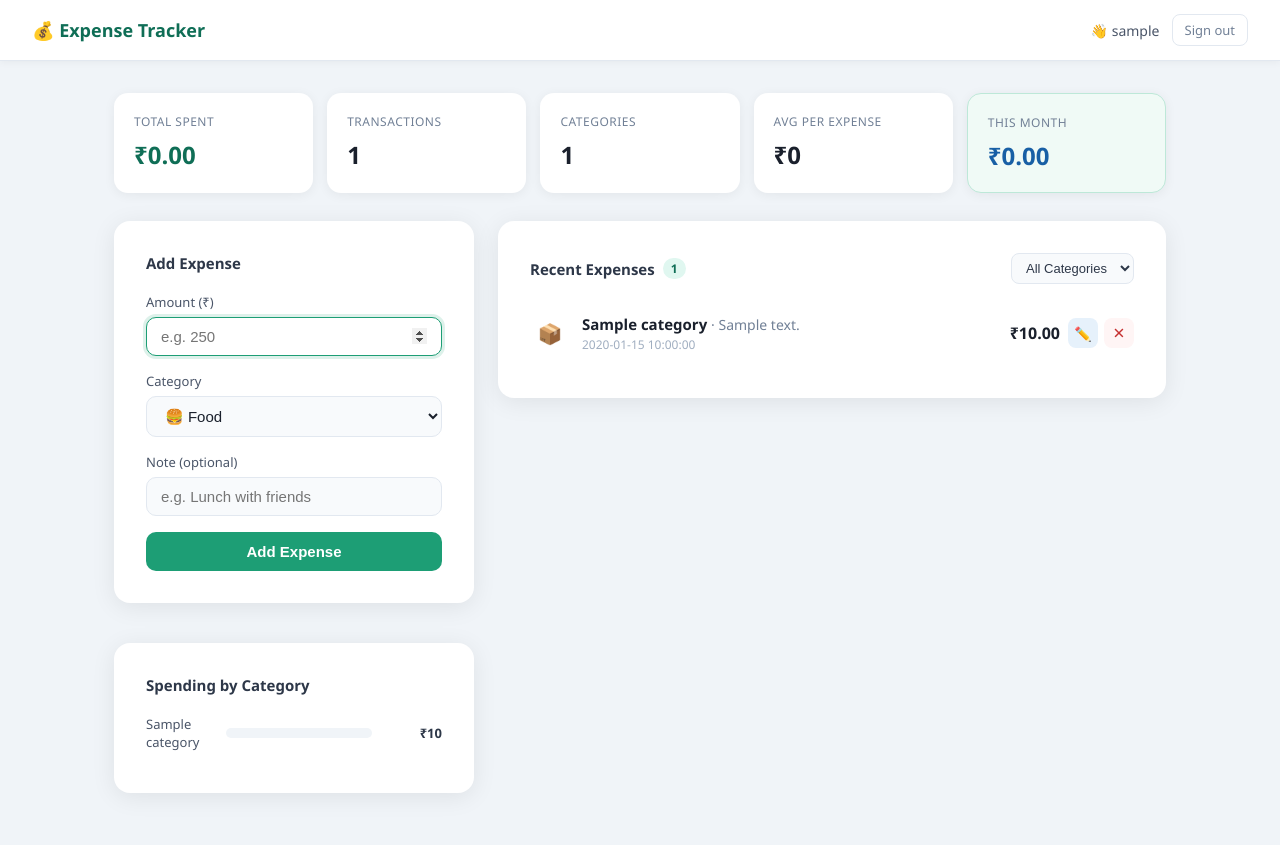
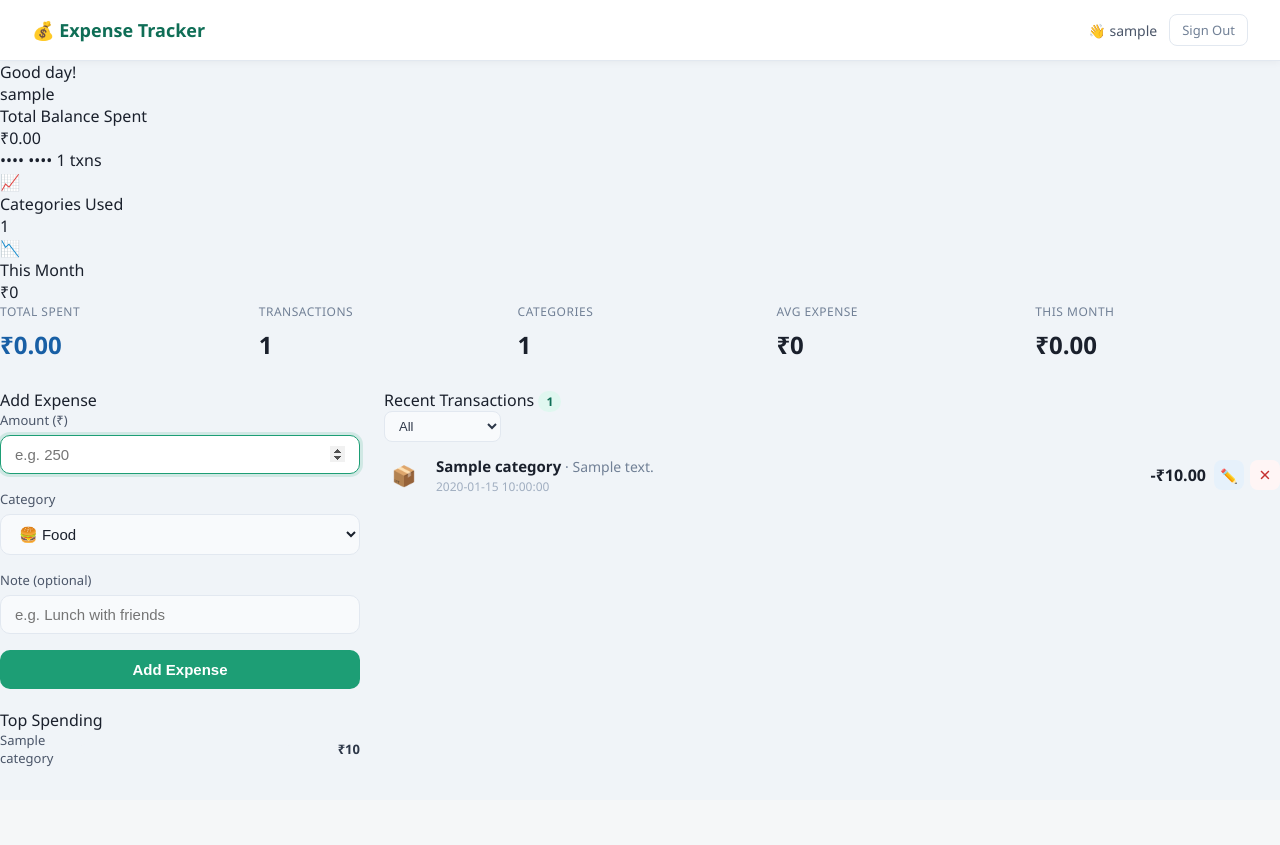
Before and after one commit to manirajch2004/expense-tracker, a Flask app: template templates/dashboard.html in a window 1280 px wide. After the commit the page ends 767 px from the top, so only its background shows below. Run offline with Flask 3, Linux system fonts and the light colour scheme; the template is opened without the code that fills it: most values are stand-ins (such as "Sample title", 1, 10 or a date in 2020); some libraries are stand-ins or nearby versions.

Commit message:
Update dashboard.html

```diff
--- a/templates/dashboard.html
+++ b/templates/dashboard.html
@@ -6,58 +6,94 @@
     <title>Dashboard – Expense Tracker</title>
     <link rel="stylesheet" href="{{ url_for('static', filename='css/style.css') }}">
 </head>
-<body class="dash-page">
+<body>
 
 <!-- Navbar -->
 <nav class="navbar">
-    <div class="nav-brand">💰 Expense Tracker</div>
+    <div class="nav-brand">
+        <span>💰</span> Expense Tracker
+    </div>
     <div class="nav-right">
         <span class="nav-user">👋 {{ user_name }}</span>
-        <a href="/logout" class="btn-logout">Sign out</a>
+        <a href="/logout" class="btn-logout">Sign Out</a>
     </div>
 </nav>
 
-<div class="dash-container">
+<div class="dash-wrap">
 
-    <!-- ✅ IMPROVEMENT 4: 5 summary cards including Monthly Total -->
+    <!-- Balance Card -->
+    <div class="balance-card">
+        <div class="balance-greeting">Good day!</div>
+        <div class="balance-name">{{ user_name }}</div>
+        <div class="balance-amount-label">Total Balance Spent</div>
+        <div class="balance-amount">₹{{ "%.2f"|format(total) }}</div>
+        <div class="balance-footer">
+            <div class="balance-dots">•••• •••• {{ count }} txns</div>
+            <div class="mastercard">
+                <div class="mc-circle"></div>
+                <div class="mc-circle"></div>
+            </div>
+        </div>
+    </div>
+
+    <!-- Income / Expense Row -->
+    <div class="ie-row">
+        <div class="ie-card">
+            <div class="ie-icon income">📈</div>
+            <div>
+                <div class="ie-label">Categories Used</div>
+                <div class="ie-val income">{{ cat_totals|length }}</div>
+            </div>
+        </div>
+        <div class="ie-card">
+            <div class="ie-icon expense">📉</div>
+            <div>
+                <div class="ie-label">This Month</div>
+                <div class="ie-val expense">₹{{ "%.0f"|format(monthly_total) }}</div>
+            </div>
+        </div>
+    </div>
+
+    <!-- Summary Grid -->
     <div class="summary-grid">
-        <div class="metric-card">
+        <div class="metric">
             <div class="metric-label">Total Spent</div>
-            <div class="metric-value green">₹{{ "%.2f"|format(total) }}</div>
+            <div class="metric-value blue">₹{{ "%.2f"|format(total) }}</div>
         </div>
-        <div class="metric-card">
+        <div class="metric">
             <div class="metric-label">Transactions</div>
             <div class="metric-value">{{ count }}</div>
         </div>
-        <div class="metric-card">
+        <div class="metric">
             <div class="metric-label">Categories</div>
             <div class="metric-value">{{ cat_totals|length }}</div>
         </div>
-        <div class="metric-card">
-            <div class="metric-label">Avg per Expense</div>
+        <div class="metric">
+            <div class="metric-label">Avg Expense</div>
             <div class="metric-value">
                 {% if count > 0 %}₹{{ "%.0f"|format(total / count) }}{% else %}₹0{% endif %}
             </div>
         </div>
-        <!-- NEW CARD -->
-        <div class="metric-card highlight">
+        <div class="metric highlight">
             <div class="metric-label">This Month</div>
-            <div class="metric-value blue">₹{{ "%.2f"|format(monthly_total) }}</div>
+            <div class="metric-value teal">₹{{ "%.2f"|format(monthly_total) }}</div>
         </div>
     </div>
 
+    <!-- Main Grid -->
     <div class="dash-main">
 
         <!-- Left Column -->
         <div class="dash-left">
 
-            <!-- Add Expense Form -->
-            <div class="card">
-                <h3 class="card-title">Add Expense</h3>
+            <!-- Add Expense -->
+            <div class="wcard">
+                <div class="wcard-title">Add Expense</div>
                 <form method="POST" action="/dashboard">
                     <div class="field">
                         <label>Amount (₹)</label>
-                        <input type="number" name="amount" placeholder="e.g. 250" min="1" step="0.01" required>
+                        <input type="number" name="amount"
+                               placeholder="e.g. 250" min="1" step="0.01" required>
                     </div>
                     <div class="field">
                         <label>Category</label>
@@ -72,23 +108,24 @@
                     </div>
                     <div class="field">
                         <label>Note (optional)</label>
-                        <input type="text" name="note" placeholder="e.g. Lunch with friends">
+                        <input type="text" name="note"
+                               placeholder="e.g. Lunch with friends">
                     </div>
                     <button type="submit" class="btn btn-primary">Add Expense</button>
                 </form>
             </div>
 
-            <!-- Category Bar Chart -->
+            <!-- Category Chart -->
             {% if cat_totals %}
-            <div class="card">
-                <h3 class="card-title">Spending by Category</h3>
+            <div class="wcard">
+                <div class="wcard-title">Top Spending</div>
                 {% set max_amt = cat_totals[0]['amt'] %}
                 {% for row in cat_totals %}
                 <div class="bar-row">
                     <div class="bar-label">{{ row['category'] }}</div>
                     <div class="bar-track">
-                        <div class="bar-fill cat-{{ row['category']|lower }}"
-                             style="width: {{ (row['amt'] / max_amt * 100)|int }}%"></div>
+                        <div class="bar-fill {{ row['category']|lower }}"
+                             style="width:{{ (row['amt'] / max_amt * 100)|int }}%"></div>
                     </div>
                     <div class="bar-val">₹{{ "%.0f"|format(row['amt']) }}</div>
                 </div>
@@ -100,29 +137,54 @@
 
         <!-- Right Column -->
         <div class="dash-right">
-            <div class="card">
-
-                <!-- ✅ IMPROVEMENT 3: Filter by category dropdown -->
-                <div class="list-header">
-                    <span class="card-title" style="margin:0;">Recent Expenses <span class="badge">{{ count }}</span></span>
+            <div class="wcard">
+                <!-- List Header with Filter -->
+                <div class="list-top">
+                    <div class="wcard-title" style="margin:0;">
+                        Recent Transactions
+                        <span class="badge">{{ count }}</span>
+                    </div>
                     <form method="GET" action="/dashboard" id="filter-form">
-                        <select name="category" class="filter-select" onchange="document.getElementById('filter-form').submit()">
-                            <option value="" {% if not selected_category %}selected{% endif %}>All Categories</option>
-                            <option value="Food"     {% if selected_category == 'Food'     %}selected{% endif %}>🍔 Food</option>
-                            <option value="Travel"   {% if selected_category == 'Travel'   %}selected{% endif %}>✈️ Travel</option>
-                            <option value="Bills"    {% if selected_category == 'Bills'    %}selected{% endif %}>📄 Bills</option>
-                            <option value="Shopping" {% if selected_category == 'Shopping' %}selected{% endif %}>🛍️ Shopping</option>
-                            <option value="Health"   {% if selected_category == 'Health'   %}selected{% endif %}>💊 Health</option>
-                            <option value="Other"    {% if selected_category == 'Other'    %}selected{% endif %}>📦 Other</option>
+                        <select name="category" class="filter-select"
+                                onchange="document.getElementById('filter-form').submit()">
+                            <option value=""
+                                {% if not selected_category %}selected{% endif %}>
+                                All
+                            </option>
+                            <option value="Food"
+                                {% if selected_category == 'Food' %}selected{% endif %}>
+                                🍔 Food
+                            </option>
+                            <option value="Travel"
+                                {% if selected_category == 'Travel' %}selected{% endif %}>
+                                ✈️ Travel
+                            </option>
+                            <option value="Bills"
+                                {% if selected_category == 'Bills' %}selected{% endif %}>
+                                📄 Bills
+                            </option>
+                            <option value="Shopping"
+                                {% if selected_category == 'Shopping' %}selected{% endif %}>
+                                🛍️ Shopping
+                            </option>
+                            <option value="Health"
+                                {% if selected_category == 'Health' %}selected{% endif %}>
+                                💊 Health
+                            </option>
+                            <option value="Other"
+                                {% if selected_category == 'Other' %}selected{% endif %}>
+                                📦 Other
+                            </option>
                         </select>
                     </form>
                 </div>
 
+                <!-- Expense List -->
                 {% if expenses %}
-                <div class="expense-list">
+                <div>
                     {% for exp in expenses %}
                     <div class="expense-item">
-                        <div class="cat-icon cat-{{ exp['category']|lower }}">
+                        <div class="cat-icon">
                             {% if exp['category'] == 'Food' %}🍔
                             {% elif exp['category'] == 'Travel' %}✈️
                             {% elif exp['category'] == 'Bills' %}📄
@@ -131,24 +193,26 @@
                             {% else %}📦{% endif %}
                         </div>
                         <div class="exp-info">
-                            <div class="exp-cat">{{ exp['category'] }}
-                                {% if exp['note'] %}<span class="exp-note">· {{ exp['note'] }}</span>{% endif %}
+                            <div class="exp-cat">
+                                {{ exp['category'] }}
+                                {% if exp['note'] %}
+                                <span class="exp-note">· {{ exp['note'] }}</span>
+                                {% endif %}
                             </div>
                             <div class="exp-date">{{ exp['date'] }}</div>
                         </div>
-                        <div class="exp-amount">₹{{ "%.2f"|format(exp['amount']) }}</div>
-
-                        <!-- ✅ IMPROVEMENT 2: Edit button -->
+                        <div class="exp-amount">-₹{{ "%.2f"|format(exp['amount']) }}</div>
                         <a href="/edit/{{ exp['id'] }}" class="btn-edit" title="Edit">✏️</a>
                         <a href="/delete/{{ exp['id'] }}" class="btn-delete" title="Delete">×</a>
                     </div>
                     {% endfor %}
                 </div>
                 {% else %}
-                <div class="empty-state">
+                <div class="empty">
                     <div class="empty-icon">📭</div>
                     <p>No expenses found.<br>
-                    {% if selected_category %}Try a different filter!{% else %}Add your first one!{% endif %}</p>
+                    {% if selected_category %}Try a different filter!
+                    {% else %}Add your first one!{% endif %}</p>
                 </div>
                 {% endif %}
 
```
